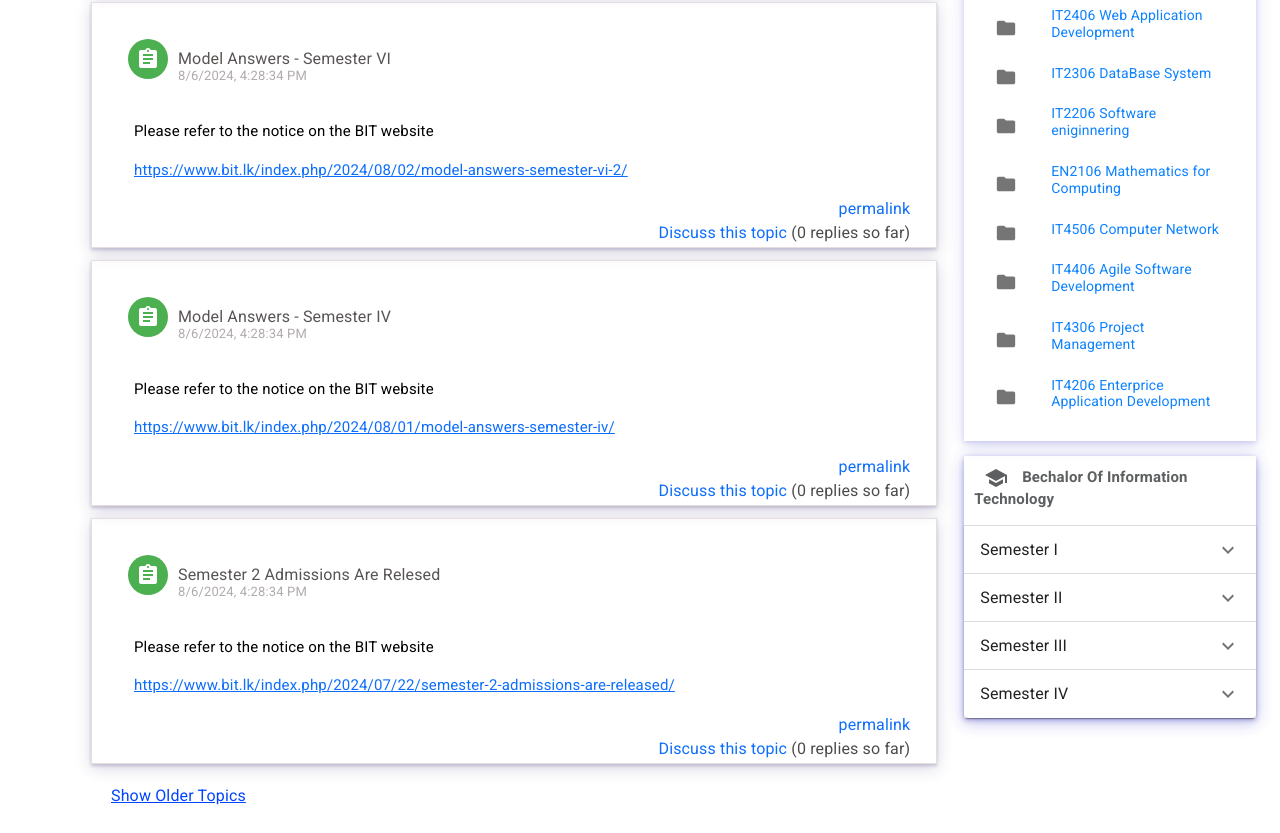
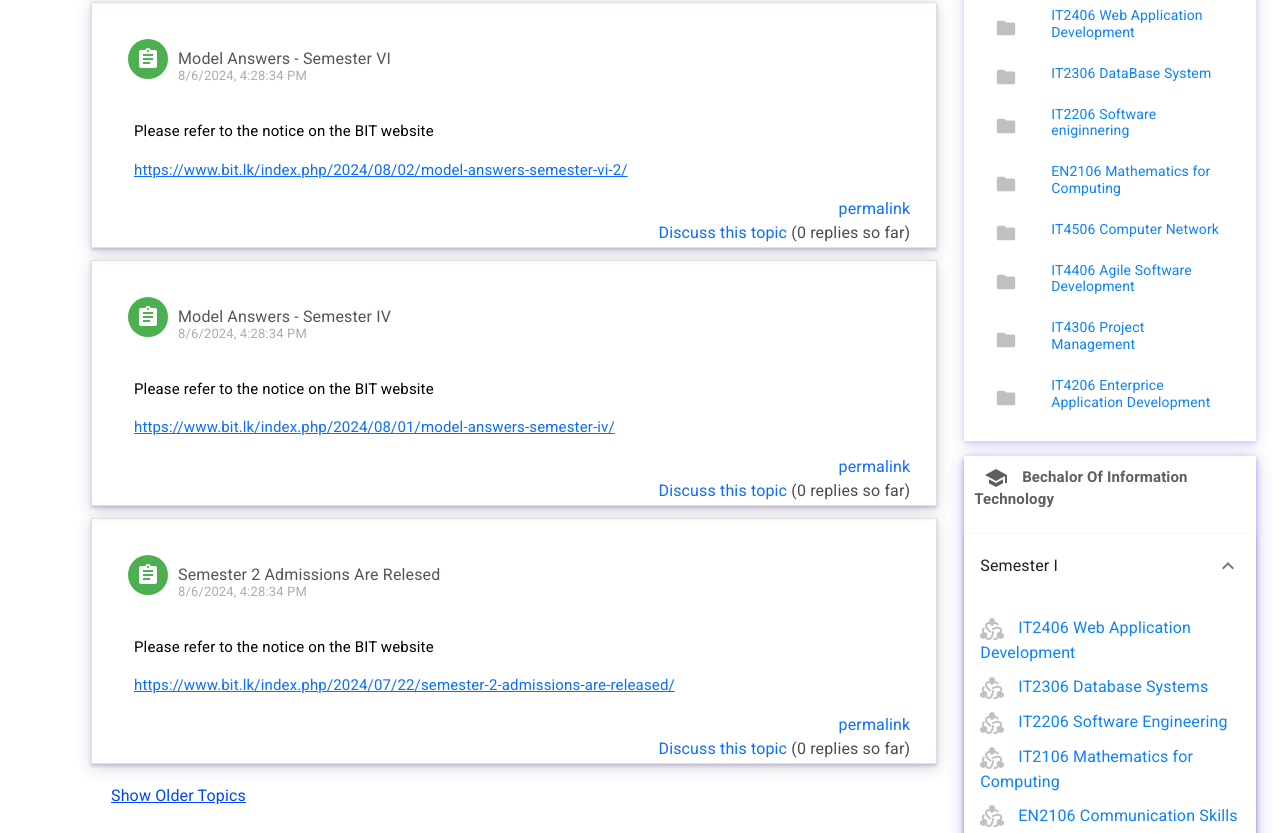
Before and after one commit to SupunNethsara/Student-Management-System, a React (Vite) app: page / in a window 1280 px wide. Shown: the part 887-1720 px from the top of the page. Built offline with nearby package versions, Linux system fonts and the light colour scheme.

Commit message:
Sem shedule update

```diff
--- a/src/Components/Sem-list/Semlist.jsx
+++ b/src/Components/Sem-list/Semlist.jsx
@@ -1,4 +1,4 @@
-import React from 'react';
+import React, { useState } from 'react';
 import Accordion from '@mui/material/Accordion';
 import AccordionSummary from '@mui/material/AccordionSummary';
 import AccordionDetails from '@mui/material/AccordionDetails';
@@ -8,12 +8,18 @@ import SchoolIcon from '@mui/icons-material/School';
 import Diversity2Icon from '@mui/icons-material/Diversity2';
 
 export default function Semlist() {
+    const [expanded, setExpanded] = useState('panel1a');
+    const handleChange = (panel) => (event, isExpanded) => {
+        setExpanded(isExpanded ? panel : false);
+      };
+
   return (
     <div className='sem'>
         <div>
             <h6 style={{padding:"10px" , fontSize:'15px' ,color:'#5d5f61',fontWeight:'600'}}> <span style={{padding:'10px'}}><SchoolIcon/></span>  Bechalor Of Information Technology </h6>
         </div>
-      <Accordion>
+      <Accordion expanded={expanded === 'panel1a'}
+        onChange={handleChange('panel1a')}>
 
         <AccordionSummary
           expandIcon={<ExpandMoreIcon />}
@@ -24,15 +30,16 @@ export default function Semlist() {
         </AccordionSummary>
         <AccordionDetails>
           <Typography>
-           <li> <Diversity2Icon sx={{color:'#C0C0C0'}}/> IT2406 Web Application Development</li>
-           <li> <Diversity2Icon sx={{color:'#C0C0C0'}}/> IT2306 Database Systems</li>
-           <li> <Diversity2Icon sx={{color:'#C0C0C0'}}/> IT2206 Software Engineering</li>
-           <li> <Diversity2Icon sx={{color:'#C0C0C0'}}/> IT2106 Mathematics for Computing</li>
-           <li> <Diversity2Icon sx={{color:'#C0C0C0'}}/> EN2106 Communication Skills</li>
+           <li> <Diversity2Icon sx={{color:'#C0C0C0',marginRight:'10px'}}/> IT2406 Web Application Development</li>
+           <li> <Diversity2Icon sx={{color:'#C0C0C0',marginRight:'10px'}}/> IT2306 Database Systems</li>
+           <li> <Diversity2Icon sx={{color:'#C0C0C0',marginRight:'10px'}}/> IT2206 Software Engineering</li>
+           <li> <Diversity2Icon sx={{color:'#C0C0C0',marginRight:'10px'}}/> IT2106 Mathematics for Computing</li>
+           <li> <Diversity2Icon sx={{color:'#C0C0C0',marginRight:'10px'}}/> EN2106 Communication Skills</li>
           </Typography>
         </AccordionDetails>
       </Accordion>
-      <Accordion>
+      <Accordion    expanded={expanded === 'panel2a'}
+        onChange={handleChange('panel2a')}>
         <AccordionSummary
           expandIcon={<ExpandMoreIcon />}
           aria-controls="panel2a-content"
@@ -42,11 +49,11 @@ export default function Semlist() {
         </AccordionSummary>
         <AccordionDetails>
           <Typography>
-           <li><Diversity2Icon sx={{color:'#C0C0C0'}}/>IT2406 Web Application Development</li>
-           <li><Diversity2Icon sx={{color:'#C0C0C0'}}/>IT2306 Database Systems</li>
-           <li><Diversity2Icon sx={{color:'#C0C0C0'}}/>IT2206 Software Engineering</li>
-           <li><Diversity2Icon sx={{color:'#C0C0C0'}}/>IT2106 Mathematics for Computing</li>
-           <li><Diversity2Icon sx={{color:'#C0C0C0'}}/>EN2106 Communication Skills</li>
+           <li><Diversity2Icon sx={{color:'#C0C0C0',marginRight:'10px'}}/>IT2406 Web Application Development</li>
+           <li><Diversity2Icon sx={{color:'#C0C0C0',marginRight:'10px'}}/>IT2306 Database Systems</li>
+           <li><Diversity2Icon sx={{color:'#C0C0C0',marginRight:'10px'}}/>IT2206 Software Engineering</li>
+           <li><Diversity2Icon sx={{color:'#C0C0C0',marginRight:'10px'}}/>IT2106 Mathematics for Computing</li>
+           <li><Diversity2Icon sx={{color:'#C0C0C0',marginRight:'10px'}}/>EN2106 Communication Skills</li>
          </Typography>
         </AccordionDetails>
       </Accordion>
--- a/src/pages/Home.jsx
+++ b/src/pages/Home.jsx
@@ -15,7 +15,7 @@ import FolderIcon from '@mui/icons-material/Folder';
 import ListItemIcon from '@mui/material/ListItemIcon';
 import Semlist from '../Components/Sem-list/Semlist';
 import AccountBalanceIcon from '@mui/icons-material/AccountBalance';
-
+import PeopleAltIcon from '@mui/icons-material/PeopleAlt';
 
 
 
@@ -111,7 +111,7 @@ export class Home extends Component {
             </div>
 
             <div className='stetus' id='demo'>
-              <p style={{ fontWeight: 'bold', paddingBottom: '7px', fontSize: '18px' ,color:'#5d5f61'}}>Online Users</p>
+              <p style={{ fontWeight: 'bold', paddingBottom: '7px', fontSize: '18px' ,color:'#5d5f61'}}><span style={{padding:'10px'}}><PeopleAltIcon/></span> Online Users</p>
               <div className='ste'>
                 <StyledBadge
                   overlap="circular"
@@ -175,15 +175,15 @@ export class Home extends Component {
             <div className='Corce'>
               <h4>< AccountBalanceIcon sx={{color:'#5d5f61'}}/><span style={{padding:'15px',color:'#5d5f61'}}>My Corces</span> </h4>
 
-                <ListItem className='folder'><ListItemIcon><FolderIcon  sx={{width:'22px'}} /></ListItemIcon><h6>Past papers</h6></ListItem>
-                <ListItem><ListItemIcon><FolderIcon  sx={{width:'22px'}} /></ListItemIcon><h6>IT2406 Web Application Development</h6></ListItem>
-                <ListItem><ListItemIcon><FolderIcon  sx={{width:'22px'}} /></ListItemIcon><h6>IT2306 DataBase System</h6></ListItem>
-                <ListItem><ListItemIcon><FolderIcon  sx={{width:'22px'}} /></ListItemIcon><h6>IT2206 Software eniginnering</h6></ListItem>
-                <ListItem><ListItemIcon><FolderIcon  sx={{width:'22px'}} /></ListItemIcon><h6>EN2106 Mathematics for Computing</h6></ListItem>
-                <ListItem><ListItemIcon><FolderIcon  sx={{width:'22px'}} /></ListItemIcon><h6>IT4506 Computer Network</h6></ListItem>
-                <ListItem><ListItemIcon><FolderIcon  sx={{width:'22px'}} /></ListItemIcon><h6>IT4406 Agile Software Development</h6></ListItem>
-                <ListItem><ListItemIcon><FolderIcon  sx={{width:'22px'}} /></ListItemIcon><h6>IT4306 Project Management</h6></ListItem>
-                <ListItem><ListItemIcon><FolderIcon  sx={{width:'22px'}} /></ListItemIcon><h6>IT4206 Enterprice Application Development</h6></ListItem>
+                <ListItem className='folder'><ListItemIcon><FolderIcon  sx={{width:'22px' ,color:'#C0C0C0'}} /></ListItemIcon><h6>Past papers</h6></ListItem>
+                <ListItem><ListItemIcon><FolderIcon  sx={{width:'22px' ,color:'#C0C0C0'}} /></ListItemIcon><h6>IT2406 Web Application Development</h6></ListItem>
+                <ListItem><ListItemIcon><FolderIcon  sx={{width:'22px',color:'#C0C0C0'}} /></ListItemIcon><h6>IT2306 DataBase System</h6></ListItem>
+                <ListItem><ListItemIcon><FolderIcon  sx={{width:'22px',color:'#C0C0C0'}} /></ListItemIcon><h6>IT2206 Software eniginnering</h6></ListItem>
+                <ListItem><ListItemIcon><FolderIcon  sx={{width:'22px',color:'#C0C0C0'}} /></ListItemIcon><h6>EN2106 Mathematics for Computing</h6></ListItem>
+                <ListItem><ListItemIcon><FolderIcon  sx={{width:'22px',color:'#C0C0C0'}} /></ListItemIcon><h6>IT4506 Computer Network</h6></ListItem>
+                <ListItem><ListItemIcon><FolderIcon  sx={{width:'22px',color:'#C0C0C0'}} /></ListItemIcon><h6>IT4406 Agile Software Development</h6></ListItem>
+                <ListItem><ListItemIcon><FolderIcon  sx={{width:'22px',color:'#C0C0C0'}} /></ListItemIcon><h6>IT4306 Project Management</h6></ListItem>
+                <ListItem><ListItemIcon><FolderIcon  sx={{width:'22px',color:'#C0C0C0'}} /></ListItemIcon><h6>IT4206 Enterprice Application Development</h6></ListItem>
 
             </div>
 
```
